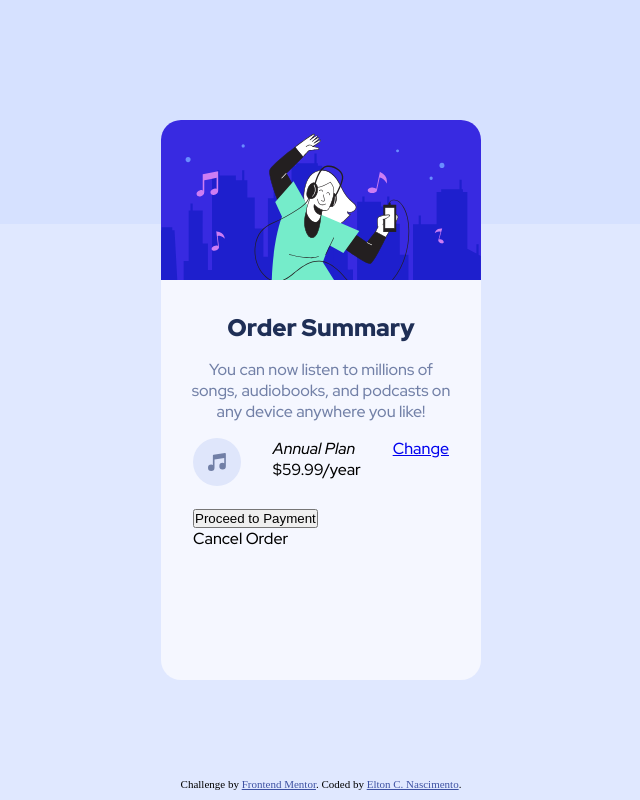
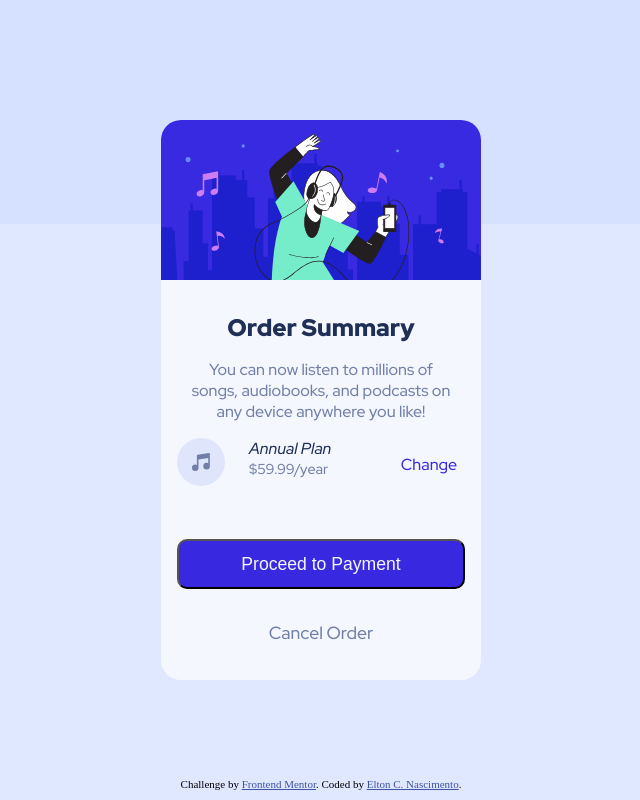
Before and after one commit to eltnas/HTML-order-sumary, a plain HTML site: page index.html in a window 1280 px wide. Shown: the whole page, without its empty margins (319-959 px from the left). Drawn offline with Linux system fonts and the light colour scheme.

Commit message:
Add files via upload

```diff
--- a/assets/sass/style.sass
+++ b/assets/sass/style.sass
@@ -83,7 +83,7 @@ main
           font-size: $Paragraph
 
       & #desc-choice
-        width: 80%
+        width: 90%
         margin: 1rem auto
 
         & #choice-plan
@@ -91,15 +91,71 @@ main
           flex-direction: row
           justify-content: space-between
 
+          & #plan-image
+            flex: 1
+
           & #plan-desc
+            flex: 2
+            width: 5rem
+            display: flex
+            flex-direction: column
+            align-content: center
 
+            & em
+              color: $Dark-blue
 
+            & p
+              font-size: .9em
+              color: $Desaturated-blue
 
+          & #choice-link
+            flex: 1
+            display: grid
+            place-items: center
 
+            & a
+              font-size: 1em
+              text-decoration: none
+              color: $Bright-blue
 
+              &:hover
+                text-decoration: underline
+                color: $Dark-blue
 
+        & #choice-btn
+          width: 100%
+          display: flex
+          flex-direction: column
+          align-items: center
 
+          & button
+            width: 100%
+            height: 50px
+            margin-top: 2rem
+            border-radius: 10px
+            color: $Very-pale-blue
+            background-color: $Bright-blue
+            font-size: 1.1em
+            font-weight: 400
+            cursor: pointer
 
+            &:hover
+              background-color: $Desaturated-blue
+              color: $Pale-blue
+
+          & #cancel-btn
+            width: 100%
+            height: 50px
+            margin-top: 2rem
+            font-size: 1.1em
+            font-weight: 400
+            text-align: center
+            color: $Desaturated-blue
+            cursor: pointer
+
+            &:hover
+              color: $Dark-blue
+              text-decoration: underline
 
 @include minWidth(450)
   #main-bg
```
Also changed, not shown: assets/sass/_mixins.scss (line endings or trailing spaces), assets/sass/_variables.scss (line endings or trailing spaces), assets/styles/style.css, index.html (line endings or trailing spaces).
